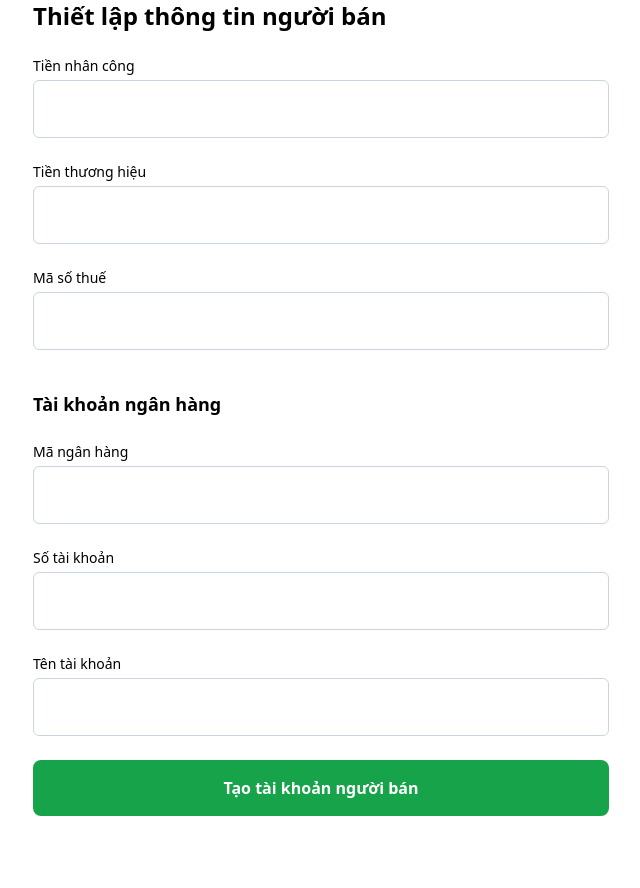
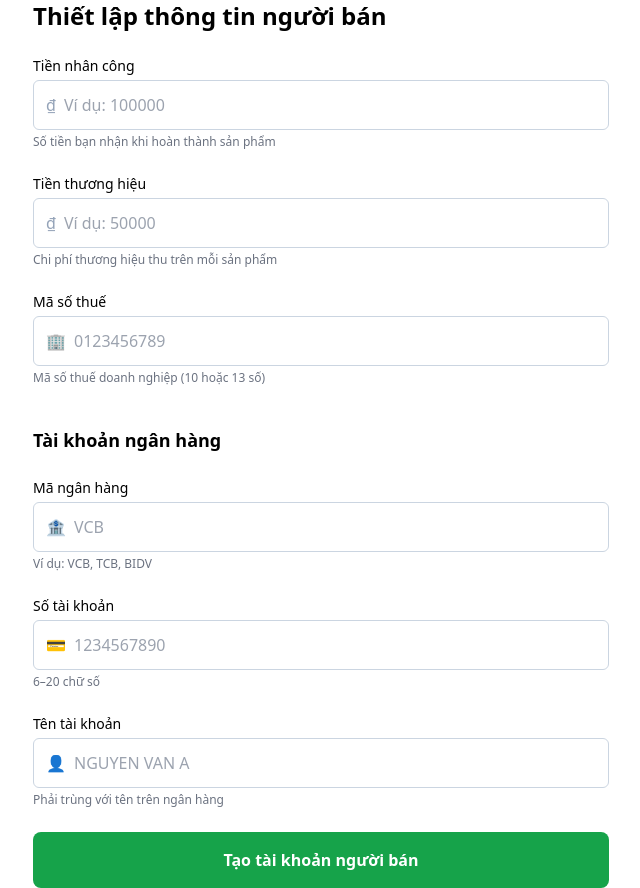
Before and after one commit to Julia2131/craftswebsite, a React (Vite) app: page /switch-to-seller in a window 1280 px wide. Shown: the whole page, without its empty margins (319-959 px from the left). Before the commit the page ends 816 px from the top, so only its background shows below. Built offline with nearby package versions, Linux system fonts and the light colour scheme; no server answers.

Commit message:
Đăng ký tài khoản người bán luồng chính

```diff
--- /dev/null
+++ b/src/components/FormInput.jsx
@@ -0,0 +1,78 @@
+import { useState } from "react";
+
+export default function FormInput({
+  label,
+  name,
+  value,
+  onChange,
+  placeholder,
+  helper,
+  error,
+  icon,
+  type = "text"
+}) {
+
+  const [focused, setFocused] = useState(false);
+
+  const borderColor = error
+    ? "border-red-500"
+    : focused
+    ? "border-blue-500"
+    : "border-slate-300";
+
+  return (
+    <div className="flex flex-col gap-1">
+
+      {/* LABEL */}
+      <label
+        htmlFor={name}
+        className="text-sm font-medium"
+      >
+        {label}
+      </label>
+
+      {/* INPUT + ICON */}
+      <div className={`flex items-center border rounded-md px-3 py-3 ${borderColor}`}>
+
+        {icon && (
+          <span className="mr-2 text-slate-400">
+            {icon}
+          </span>
+        )}
+
+        <input
+          id={name}
+          name={name}
+          type={type}
+          value={value}
+          onChange={onChange}
+          placeholder={placeholder}
+          aria-invalid={!!error}
+          aria-describedby={`${name}-helper`}
+          className="w-full outline-none"
+          onFocus={() => setFocused(true)}
+          onBlur={() => setFocused(false)}
+        />
+
+      </div>
+
+      {/* HELPER TEXT */}
+      {!error && helper && (
+        <p
+          id={`${name}-helper`}
+          className="text-xs text-gray-500"
+        >
+          {helper}
+        </p>
+      )}
+
+      {/* ERROR */}
+      {error && (
+        <p className="text-red-500 text-sm">
+          {error}
+        </p>
+      )}
+
+    </div>
+  );
+}
--- a/src/pages-temp/Log.jsx
+++ b/src/pages-temp/Log.jsx
@@ -28,15 +28,16 @@ export default function Log() {
         }),
       });
 
-      const success = await res.json();
+      const data = await res.json();
 
-      if (success) {
+      if (data.success) {
         const user = {
           name: username,
           loginAt: new Date().toISOString(),
         };
 
         localStorage.setItem("craft_user", JSON.stringify(user));
+        localStorage.setItem("register_user_id", data.userId);
         window.dispatchEvent(new Event("craft_user_updated"));
 
         navigate("/");
--- a/src/pages-temp/SDT.jsx
+++ b/src/pages-temp/SDT.jsx
@@ -10,7 +10,6 @@ export default function SDT() {
   const canSubmit = /^0\d{9}$/.test(phone);
 
   const API = import.meta.env.VITE_API_URL;
-
 
   const XIcon = () => (
     <svg
@@ -69,195 +68,79 @@ export default function SDT() {
   };
 
   return (
+    <div className="min-h-screen bg-[#f3f5f7] flex items-center justify-center p-6">
+      <div className="w-full max-w-md bg-white p-10 rounded-lg shadow">
 
-  <div className="flex flex-col items-center gap-6">
+        {/* header */}
+        <div className="flex items-center justify-between mb-8">
+          <h1 className="text-3xl font-semibold">Đăng ký</h1>
 
-    <h2 className="text-2xl font-bold">
-      Thiết lập thông tin người bán
-    </h2>
+          <button
+            onClick={() => navigate("/login")}
+            className="text-blue-600 font-medium hover:underline"
+          >
+            Đăng nhập
+          </button>
+        </div>
 
-    {/* tiền nhân công */}
-    <div className="flex flex-col w-[480px] items-start gap-[5px]">
-
-      <label className="flex items-center gap-2.5 p-2.5 cursor-pointer">
-        <span className="text-xl text-color-text-main">
-          Tiền nhân công
-        </span>
+        {/* input phone */}
+        <div className="flex flex-col gap-1">
+          <label className="text-sm font-medium">
+            Số điện thoại
           </label>
 
-      <div className="relative w-full">
           <input
-          name="tienNhanCong"
-          value={form.tienNhanCong}
-          onChange={handleChange}
-          placeholder="VD: 100.000 VND / giờ"
-          className="w-full rounded-md border border-slate-300 px-4 py-4 outline-none focus:border-blue-500"
+            type="text"
+            value={phone}
+            onChange={handlePhoneChange}
+            placeholder="Nhập số điện thoại"
+            className={`w-full border rounded-md px-4 py-3 outline-none
+              ${error ? "border-red-500" : "border-slate-300"}
+              focus:border-blue-500`}
           />
+
+          {error && (
+            <p className="text-red-500 text-sm">
+              {error}
+            </p>
+          )}
         </div>
 
-      {errors.tienNhanCong && (
-        <p className="text-red-500 text-sm mt-1">
-          {errors.tienNhanCong}
+        {/* điều khoản */}
+        <p className="text-xs text-slate-600 mt-6 leading-relaxed">
+          Bằng việc nhấn vào nút <span className="font-medium">Đăng ký</span> là bạn đồng ý với{" "}
+          <a
+            href="/dieu-khoan"
+            className="underline text-blue-600 hover:text-blue-700"
+          >
+            Điều khoản sử dụng
+          </a>{" "}
+          và{" "}
+          <a
+            href="/chinh-sach-bao-mat"
+            className="underline text-blue-600 hover:text-blue-700"
+          >
+            chính sách bảo mật
+          </a>{" "}
+          của chúng tôi.
         </p>
-      )}
 
-    </div>
-
-
-    {/* tiền thương hiệu */}
-    <div className="flex flex-col w-[480px] items-start gap-[5px]">
-
-      <label className="flex items-center gap-2.5 p-2.5 cursor-pointer">
-        <span className="text-xl text-color-text-main">
-          Tiền thương hiệu
-        </span>
-      </label>
-
-      <div className="relative w-full">
-        <input
-          name="tienThuongHieu"
-          value={form.tienThuongHieu}
-          onChange={handleChange}
-          placeholder="VD: 50.000 VND / sản phẩm"
-          className="w-full rounded-md border border-slate-300 px-4 py-4 outline-none focus:border-blue-500"
-        />
-      </div>
-
-      {errors.tienThuongHieu && (
-        <p className="text-red-500 text-sm mt-1">
-          {errors.tienThuongHieu}
-        </p>
-      )}
-
-    </div>
-
-
-    {/* mã số thuế */}
-    <div className="flex flex-col w-[480px] items-start gap-[5px]">
-
-      <label className="flex items-center gap-2.5 p-2.5 cursor-pointer">
-        <span className="text-xl text-color-text-main">
-          Mã số thuế
-        </span>
-      </label>
-
-      <div className="relative w-full">
-        <input
-          name="maSoThue"
-          value={form.maSoThue}
-          onChange={handleChange}
-          placeholder="VD: 0312345678"
-          className="w-full rounded-md border border-slate-300 px-4 py-4 outline-none focus:border-blue-500"
-        />
-      </div>
-
-      {errors.maSoThue && (
-        <p className="text-red-500 text-sm mt-1">
-          {errors.maSoThue}
-        </p>
-      )}
-
-    </div>
-
-
-    <h3 className="text-lg font-semibold">
-      Tài khoản ngân hàng
-    </h3>
-
-
-    {/* mã ngân hàng */}
-    <div className="flex flex-col w-[480px] items-start gap-[5px]">
-
-      <label className="flex items-center gap-2.5 p-2.5 cursor-pointer">
-        <span className="text-xl text-color-text-main">
-          Mã ngân hàng
-        </span>
-      </label>
-
-      <div className="relative w-full">
-        <input
-          name="maNganHang"
-          value={form.maNganHang}
-          onChange={handleChange}
-          placeholder="VD: VCB, TCB, ACB..."
-          className="w-full rounded-md border border-slate-300 px-4 py-4 outline-none focus:border-blue-500"
-        />
-      </div>
-
-      {errors.maNganHang && (
-        <p className="text-red-500 text-sm mt-1">
-          {errors.maNganHang}
-        </p>
-      )}
-
-    </div>
-
-
-    {/* số tài khoản */}
-    <div className="flex flex-col w-[480px] items-start gap-[5px]">
-
-      <label className="flex items-center gap-2.5 p-2.5 cursor-pointer">
-        <span className="text-xl text-color-text-main">
-          Số tài khoản
-        </span>
-      </label>
-
-      <div className="relative w-full">
-        <input
-          name="soTaiKhoan"
-          value={form.soTaiKhoan}
-          onChange={handleChange}
-          placeholder="VD: 0123456789"
-          className="w-full rounded-md border border-slate-300 px-4 py-4 outline-none focus:border-blue-500"
-        />
-      </div>
-
-      {errors.soTaiKhoan && (
-        <p className="text-red-500 text-sm mt-1">
-          {errors.soTaiKhoan}
-        </p>
-      )}
-
-    </div>
-
-
-    {/* tên tài khoản */}
-    <div className="flex flex-col w-[480px] items-start gap-[5px]">
-
-      <label className="flex items-center gap-2.5 p-2.5 cursor-pointer">
-        <span className="text-xl text-color-text-main">
-          Tên tài khoản
-        </span>
-      </label>
-
-      <div className="relative w-full">
-        <input
-          name="tenTaiKhoan"
-          value={form.tenTaiKhoan}
-          onChange={handleChange}
-          placeholder="VD: TRAN VAN A"
-          className="w-full rounded-md border border-slate-300 px-4 py-4 outline-none focus:border-blue-500"
-        />
-      </div>
-
-      {errors.tenTaiKhoan && (
-        <p className="text-red-500 text-sm mt-1">
-          {errors.tenTaiKhoan}
-        </p>
-      )}
-
-    </div>
-
-
+        {/* button */}
         <button
-      onClick={handleSubmit}
-      className="w-[480px] bg-green-600 hover:bg-green-700 text-white py-4 rounded-lg font-semibold"
+          onClick={handleRegister}
+          disabled={!canSubmit}
+          className={`w-full mt-6 py-3 rounded-md font-semibold
+            ${
+              canSubmit
+                ? "bg-blue-600 text-white hover:bg-blue-700"
+                : "bg-blue-300 text-white cursor-not-allowed"
+            }`}
         >
-      Tạo tài khoản người bán
+          Đăng ký
         </button>
 
       </div>
-
+    </div>
   );
 
 }
--- a/src/pages-temp/SwitchToSeller.jsx
+++ b/src/pages-temp/SwitchToSeller.jsx
@@ -1,5 +1,6 @@
 import { useState } from "react";
 import { useNavigate } from "react-router-dom";
+import FormInput from "../components/FormInput";
 
 export default function SwitchToSeller({ buyerId }) {
 
@@ -22,36 +23,102 @@ export default function SwitchToSeller({ buyerId }) {
       ...form,
       [name]: value
     });
+
+    setErrors({
+      ...errors,
+      [name]: ""
+    });
   };
 
   const [errors, setErrors] = useState({});
 
-  const handleSubmit = () => {
+  const API = import.meta.env.VITE_API_URL;
+  const userId = localStorage.getItem("register_user_id");
+
+  const handleSubmit = async () => {
 
     const newErrors = {};
 
+    // tiền nhân công
     if (!form.tienNhanCong) {
       newErrors.tienNhanCong = "Vui lòng nhập tiền nhân công";
+    } else if (!/^\d+$/.test(form.tienNhanCong)) {
+      newErrors.tienNhanCong = "Tiền nhân công phải là số";
     }
 
+    // tiền thương hiệu
+    if (!form.tienThuongHieu) {
+      newErrors.tienThuongHieu = "Vui lòng nhập tiền thương hiệu";
+    } else if (!/^\d+$/.test(form.tienThuongHieu)) {
+      newErrors.tienThuongHieu = "Tiền thương hiệu phải là số";
+    }
+
+    // mã số thuế (10 hoặc 13 số)
     if (!form.maSoThue) {
       newErrors.maSoThue = "Vui lòng nhập mã số thuế";
+    } else if (!/^\d{10}(\d{3})?$/.test(form.maSoThue)) {
+      newErrors.maSoThue = "Mã số thuế phải có 10 hoặc 13 chữ số";
     }
 
+    // mã ngân hàng
+    if (!form.maNganHang) {
+      newErrors.maNganHang = "Vui lòng nhập mã ngân hàng";
+    }
+
+    // số tài khoản
     if (!form.soTaiKhoan) {
       newErrors.soTaiKhoan = "Vui lòng nhập số tài khoản";
+    } else if (!/^\d{6,20}$/.test(form.soTaiKhoan)) {
+      newErrors.soTaiKhoan = "Số tài khoản phải từ 6-20 chữ số";
+    }
+
+    // tên tài khoản
+    if (!form.tenTaiKhoan) {
+      newErrors.tenTaiKhoan = "Vui lòng nhập tên tài khoản";
+    } else if (form.tenTaiKhoan.length < 3) {
+      newErrors.tenTaiKhoan = "Tên tài khoản quá ngắn";
     }
 
     setErrors(newErrors);
 
     if (Object.keys(newErrors).length > 0) {
-      return; // có lỗi thì dừng
+      return;
     }
 
-    // nếu không lỗi thì call API
     console.log("submit form", form);
+
+    const payload = {
+      nguoiDungId: userId,
+      tienNhanCong: Number(form.tienNhanCong),
+      tienThuongHieu: Number(form.tienThuongHieu),
+      maSoThue: form.maSoThue,
+      nganHang: {
+        maNganHang: form.maNganHang,
+        tenNganHang: form.tenNganHang,
+        soTaiKhoan: form.soTaiKhoan,
+        tenTaiKhoan: form.tenTaiKhoan
+      }
     };
-  const API = import.meta.env.VITE_API_URL;
+
+    const res = await fetch(`${API}/thong-tin-nguoi-ban`, {
+      method: "POST",
+      headers: {
+        "Content-Type": "application/json"
+      },
+      body: JSON.stringify(payload)
+    });
+
+  const data = await res.json();
+
+  if (!res.ok) {
+    alert(data.error || "Có lỗi xảy ra");
+    return;
+  }
+
+  console.log(data);
+
+  navigate("/seller/home");
+  };
 
   return (
     <div className="max-w-xl mx-auto flex flex-col gap-6">
@@ -61,128 +128,81 @@ export default function SwitchToSeller({ buyerId }) {
       </h2>
 
       {/* tiền nhân công */}
-      <div className="flex flex-col gap-1">
-        <label className="text-sm font-medium">
-          Tiền nhân công
-        </label>
-
-        <input
+      <FormInput
+        label="Tiền nhân công"
         name="tienNhanCong"
         value={form.tienNhanCong}
         onChange={handleChange}
-          className="w-full rounded-md border border-slate-300 px-4 py-4 outline-none focus:border-blue-500"
+        placeholder="Ví dụ: 100000"
+        helper="Số tiền bạn nhận khi hoàn thành sản phẩm"
+        error={errors.tienNhanCong}
+        icon="₫"
       />
 
-        {errors.tienNhanCong && (
-          <p className="text-red-500 text-sm">
-            {errors.tienNhanCong}
-          </p>
-        )}
-      </div>
-
       {/* tiền thương hiệu */}
-      <div className="flex flex-col gap-1">
-        <label className="text-sm font-medium">
-          Tiền thương hiệu
-        </label>
-
-        <input
+      <FormInput
+        label="Tiền thương hiệu"
         name="tienThuongHieu"
         value={form.tienThuongHieu}
         onChange={handleChange}
-          className="w-full rounded-md border border-slate-300 px-4 py-4 outline-none focus:border-blue-500"
+        placeholder="Ví dụ: 50000"
+        helper="Chi phí thương hiệu thu trên mỗi sản phẩm"
+        error={errors.tienThuongHieu}
+        icon="₫"
       />
 
-        {errors.tienThuongHieu && (
-          <p className="text-red-500 text-sm">
-            {errors.tienThuongHieu}
-          </p>
-        )}
-      </div>
-
       {/* mã số thuế */}
-      <div className="flex flex-col gap-1">
-        <label className="text-sm font-medium">
-          Mã số thuế
-        </label>
-
-        <input
+      <FormInput
+        label="Mã số thuế"
         name="maSoThue"
         value={form.maSoThue}
         onChange={handleChange}
-          className="w-full rounded-md border border-slate-300 px-4 py-4 outline-none focus:border-blue-500"
+        placeholder="0123456789"
+        helper="Mã số thuế doanh nghiệp (10 hoặc 13 số)"
+        error={errors.maSoThue}
+        icon="🏢"
       />
-
-        {errors.maSoThue && (
-          <p className="text-red-500 text-sm">
-            {errors.maSoThue}
-          </p>
-        )}
-      </div>
 
       <h3 className="text-lg font-semibold mt-4">
         Tài khoản ngân hàng
       </h3>
 
       {/* mã ngân hàng */}
-      <div className="flex flex-col gap-1">
-        <label className="text-sm font-medium">
-          Mã ngân hàng
-        </label>
-
-        <input
+      <FormInput
+        label="Mã ngân hàng"
         name="maNganHang"
         value={form.maNganHang}
         onChange={handleChange}
-          className="w-full rounded-md border border-slate-300 px-4 py-4 outline-none focus:border-blue-500"
+        placeholder="VCB"
+        helper="Ví dụ: VCB, TCB, BIDV"
+        error={errors.maNganHang}
+        icon="🏦"
       />
 
-        {errors.maNganHang && (
-          <p className="text-red-500 text-sm">
-            {errors.maNganHang}
-          </p>
-        )}
-      </div>
 
       {/* số tài khoản */}
-      <div className="flex flex-col gap-1">
-        <label className="text-sm font-medium">
-          Số tài khoản
-        </label>
-
-        <input
+      <FormInput
+        label="Số tài khoản"
         name="soTaiKhoan"
         value={form.soTaiKhoan}
         onChange={handleChange}
-          className="w-full rounded-md border border-slate-300 px-4 py-4 outline-none focus:border-blue-500"
+        placeholder="1234567890"
+        helper="6–20 chữ số"
+        error={errors.soTaiKhoan}
+        icon="💳"
       />
 
-        {errors.soTaiKhoan && (
-          <p className="text-red-500 text-sm">
-            {errors.soTaiKhoan}
-          </p>
-        )}
-      </div>
-
       {/* tên tài khoản */}
-      <div className="flex flex-col gap-1">
-        <label className="text-sm font-medium">
-          Tên tài khoản
-        </label>
-
-        <input
+      <FormInput
+        label="Tên tài khoản"
         name="tenTaiKhoan"
         value={form.tenTaiKhoan}
         onChange={handleChange}
-          className="w-full rounded-md border border-slate-300 px-4 py-4 outline-none focus:border-blue-500"
+        placeholder="NGUYEN VAN A"
+        helper="Phải trùng với tên trên ngân hàng"
+        error={errors.tenTaiKhoan}
+        icon="👤"
       />
-
-        {errors.tenTaiKhoan && (
-          <p className="text-red-500 text-sm">
-            {errors.tenTaiKhoan}
-          </p>
-        )}
-      </div>
 
       {/* button */}
       <button
```
Also changed, not shown: src/pages-temp/ReAccount.jsx (+1 -9 lines). Lines whose indentation alone changed are shown as unchanged.
